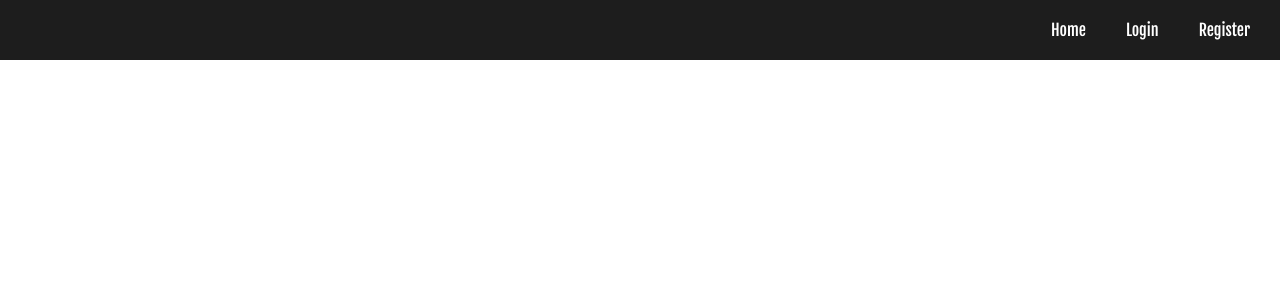
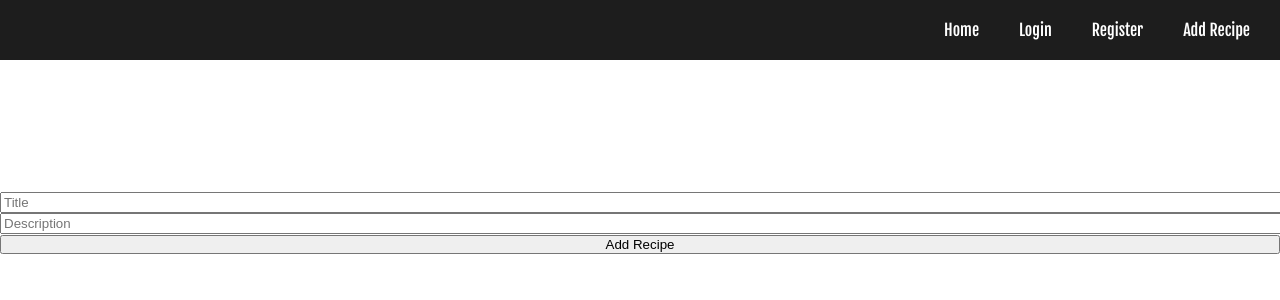
Before and after one commit to albertkozak/RecipeWebApp, a React (Create React App) app in the folder recipe-app/: page /Add in a window 1280 px wide. Shown: the top 300 px of the page. Built offline with nearby package versions, Linux system fonts and the light colour scheme; the HTML template or start-up script is replaced by a standard one.

Commit message:
Innitial Creation

```diff
--- a/recipe-app/src/App.js
+++ b/recipe-app/src/App.js
@@ -1,7 +1,8 @@
 import React from "react";
 import { BrowserRouter as Router, Route, Switch } from "react-router-dom";
+import SaveRecipe from "./components/recipe/SaveRecipe";
 import Navbar from "./components/Navbar";
-import Login from "./components/authentication/Login.js";
+import Login from "./components/authentication/Login";
 import Register from "./components/authentication/Register.js";
 import Home from "./components/Home";
 import { useEffect, useState } from "react";
@@ -18,6 +19,7 @@ const App = () => {
           <Route exact path="/" component={Home} />
           <Route exact path="/Login" component={Login} />
           <Route exact path="/Register" component={Register} />
+          <Route path="/Add" component={SaveRecipe} />
         </div>
       </Router>
     </div>
--- a/recipe-app/src/components/Navbar.js
+++ b/recipe-app/src/components/Navbar.js
@@ -29,6 +29,9 @@ function Navigation() {
         <li>
           <a href="/register">Register</a>
         </li>
+        <li>
+          <a href="/Add">Add Recipe</a>
+        </li>
       </ul>
     </header>
   );
--- a/recipe-app/src/components/authentication/Register.js
+++ b/recipe-app/src/components/authentication/Register.js
@@ -3,8 +3,8 @@ import FormErrors from "../FormErrors";
 import Validation from "../utilities/Validation";
 
 class Register extends React.Component {
-  constructor() {
-    super();
+  constructor(props) {
+    super(props);
     this.state = {
       username: "",
       email: "",
--- /dev/null
+++ b/recipe-app/src/components/recipe/SaveRecipe.js
@@ -0,0 +1,49 @@
+import React, { Component } from "react";
+
+class SaveRecipe extends React.Component {
+  constructor() {
+    super();
+    this.state = {
+      title: "",
+      description: ""
+    };
+    this.SaveToList = this.SaveToList.bind(this);
+  }
+
+  async SaveToList(e) {
+    console.log(this.state.title);
+    console.log(this.state.description);
+  }
+  onInputChange = event => {
+    this.setState({
+      [event.target.id]: event.target.value
+    });
+  };
+
+  render() {
+    return (
+      <div className="reg-form">
+        <input
+          className="input"
+          type="text"
+          id="title"
+          placeholder="Title"
+          value={this.state.title}
+          onChange={this.onInputChange}
+        />
+        <input
+          className="input"
+          type="text"
+          id="description"
+          placeholder="Description"
+          value={this.state.description}
+          onChange={this.onInputChange}
+        />
+        <button className="addButton" onClick={this.SaveToList}>
+          Add Recipe
+        </button>
+      </div>
+    );
+  }
+}
+export default SaveRecipe;
```
